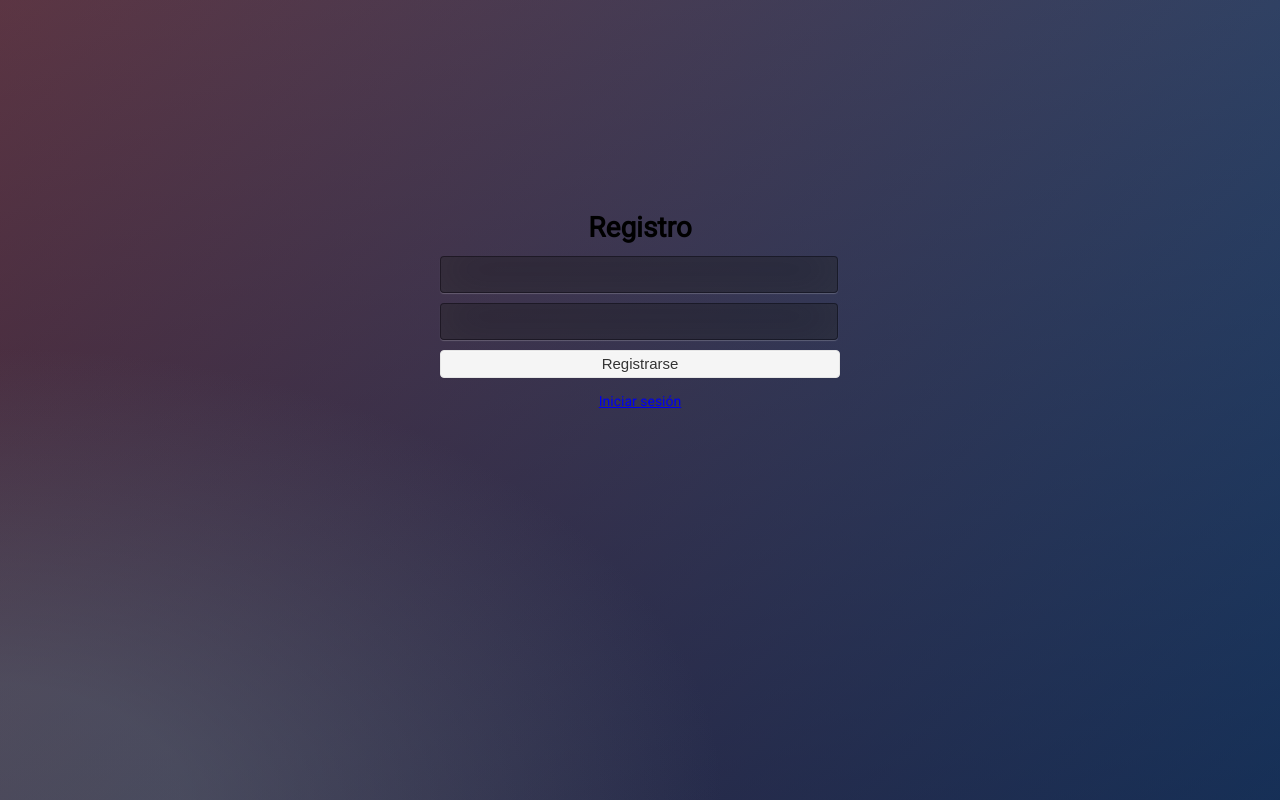
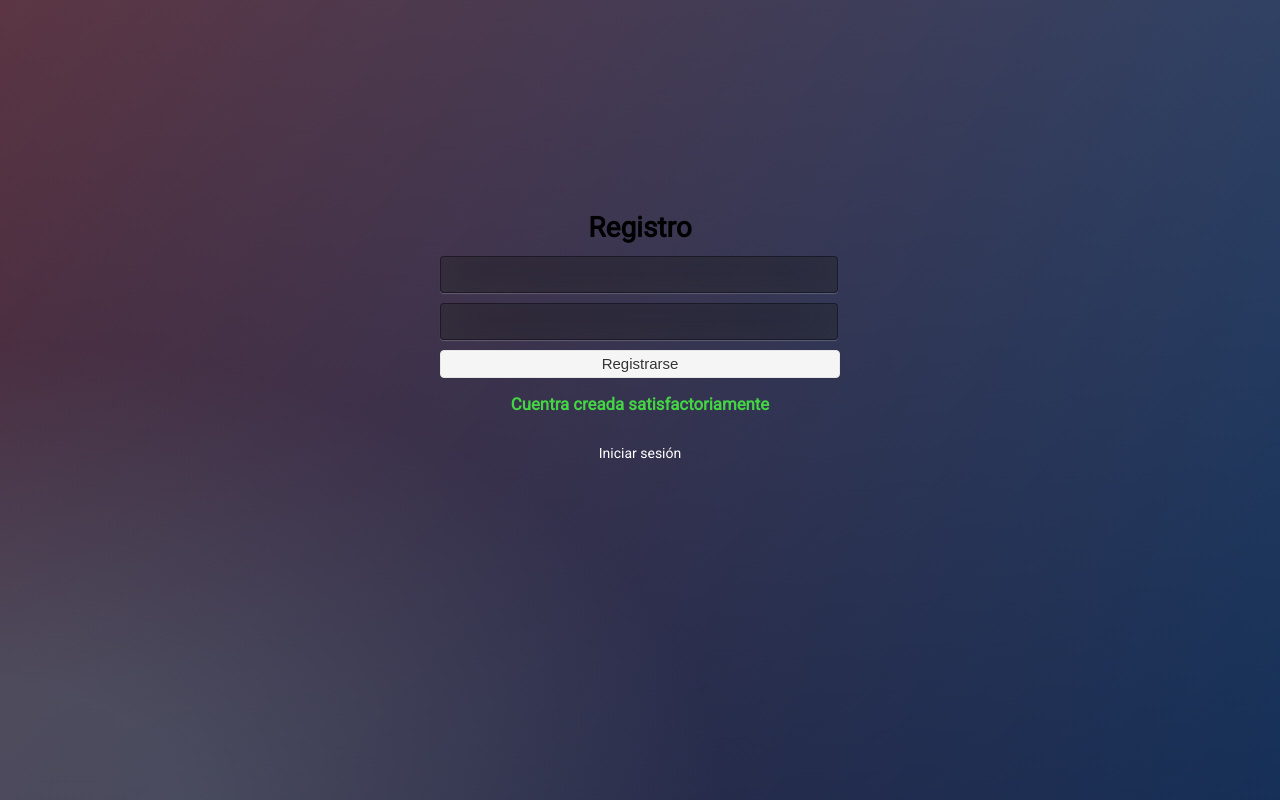
Before and after one commit to jcamej0/trello, a React (Create React App) app: page /signup in a window 1280 px wide. Both pictures are taken after typing "Sample", "Sample123" into the empty fields and a click on the button "Registrarse". Built offline with nearby package versions, Linux system fonts and the light colour scheme; no server answers.

Commit message:
Improve signup component

```diff
--- a/src/scenes/signup/Signup.jsx
+++ b/src/scenes/signup/Signup.jsx
@@ -3,26 +3,34 @@ import { Link } from "react-router-dom";
 import AccessForm from "../../components/access-form";
 import actions from "../../services/signup";
 import Spinner from "../../ui-library/loading-spinner";
-import "./theme.scss";
+import theme from "./theme.module.scss";
 
 const Signup = () => {
-  const [signupStatus, changeSignupStatus] = useState(false);
+	const [signupStatus, changeSignupStatus] = useState(false);
+	const [signupMessage, changeSignupMesage] = useState(false);
 
-  const handleSignup = async ({ name, password }) => {
-    changeSignupStatus("isLoading");
-    const registerStatus = await actions.register({ name, password });
+  const handleSignup = async ({ username, password }) => {
+		changeSignupStatus("isLoading");
+		changeSignupMesage(false);
+    const registerStatus = await actions.register({ username, password });
     if (registerStatus) {
-      changeSignupStatus(true);
+			changeSignupStatus(true);
+			changeSignupMesage(true);
       return;
     } else {
       changeSignupStatus(false);
     }
   };
   return (
-    <div className="container">
-      <div className="login-container">
+    <div className={theme.container}>
+      <div className={theme["login-container"]}>
         <h1>Registro</h1>
         <AccessForm onSubmit={handleSignup} label="Registrarse" />
+				{ signupMessage &&
+					<div className={theme["success-message"]}>
+						<p>Cuentra creada satisfactoriamente</p>
+					</div>
+				}
         <Link to="/">
           <p>Iniciar sesión</p>
         </Link>
--- /dev/null
+++ b/src/scenes/signup/theme.module.scss
@@ -0,0 +1,42 @@
+.container {
+	display: flex;
+	overflow-x: scroll;
+  background: -webkit-radial-gradient(
+      0% 100%,
+      ellipse cover,
+      rgba(104, 128, 138, 0.4) 10%,
+      rgba(138, 114, 76, 0) 40%
+    ),
+    -webkit-linear-gradient(top, rgba(57, 173, 219, 0.25) 0%, rgba(
+            42,
+            60,
+            87,
+            0.4
+          )
+          100%),
+    -webkit-linear-gradient(-45deg, #670d10 0%, #092756 100%);
+  height: 100vh;
+  align-items: center;
+  justify-content: center;
+
+  .login-container {
+    display: flex;
+    align-items: center;
+    flex-direction: column;
+    height: 400px;
+    width: 400px;
+
+    a {
+      text-decoration: none;
+      color: white;
+    }
+
+    .success-message {
+      color: #44d444;
+      font-weight: bold;
+      font-size: 1.2em;
+    }
+  }
+
+
+}
--- a/src/scenes/signup/theme.scss
+++ /dev/null
@@ -1,15 +0,0 @@
-.container {
-    display: flex;
-    background: radial-gradient(
-        0% 100%,
-        ellipse cover,
-        rgba(104, 128, 138, 0.4) 10%,
-        rgba(138, 114, 76, 0) 40%
-      ),
-      linear-gradient(top, rgba(57, 173, 219, 0.25) 0%, rgba(42, 60, 87, 0.4)
-            100%);
-    filter: progid:DXImageTransform.Microsoft.gradient( startColorstr='#3E1D6D', endColorstr='#092756',GradientType=1 );
-    height: 100vh;
-    align-items: center;
-    justify-content: center;
-  }
```
